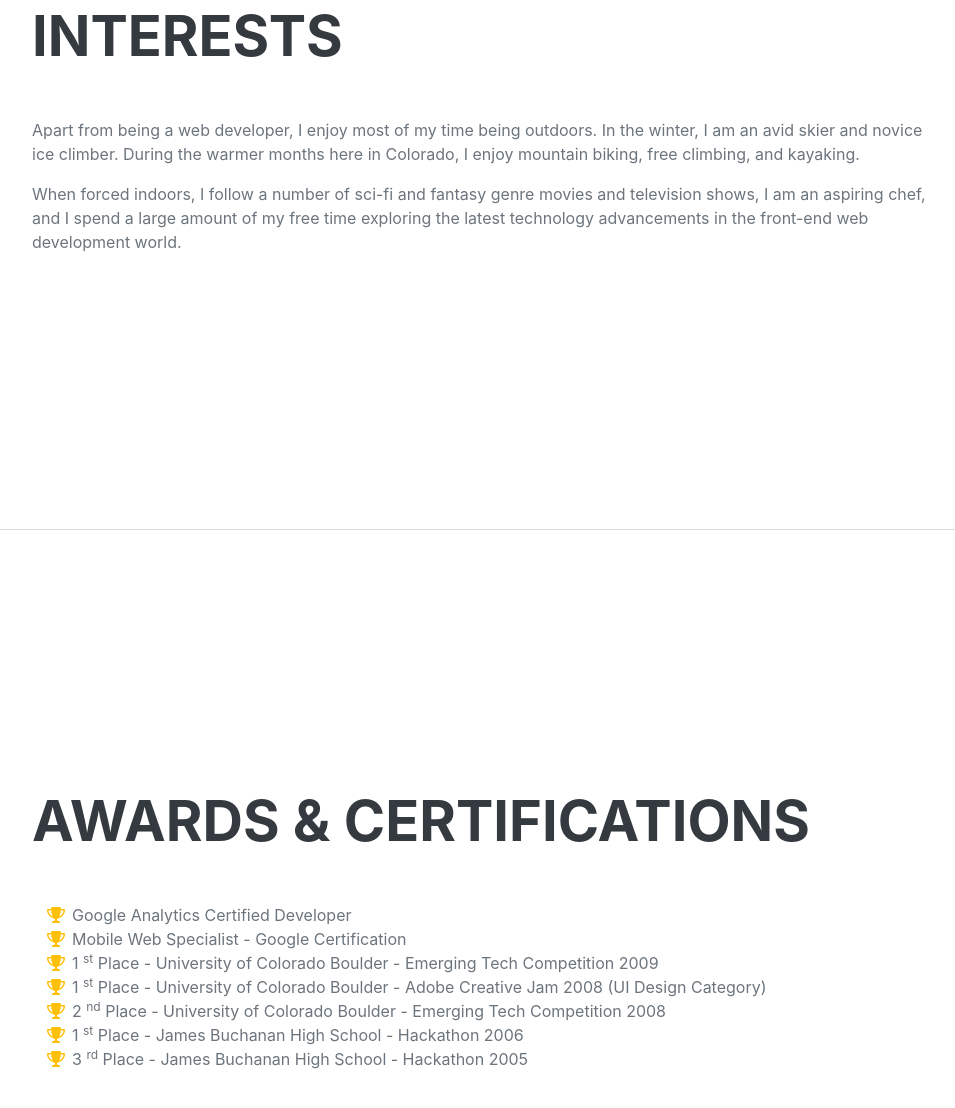
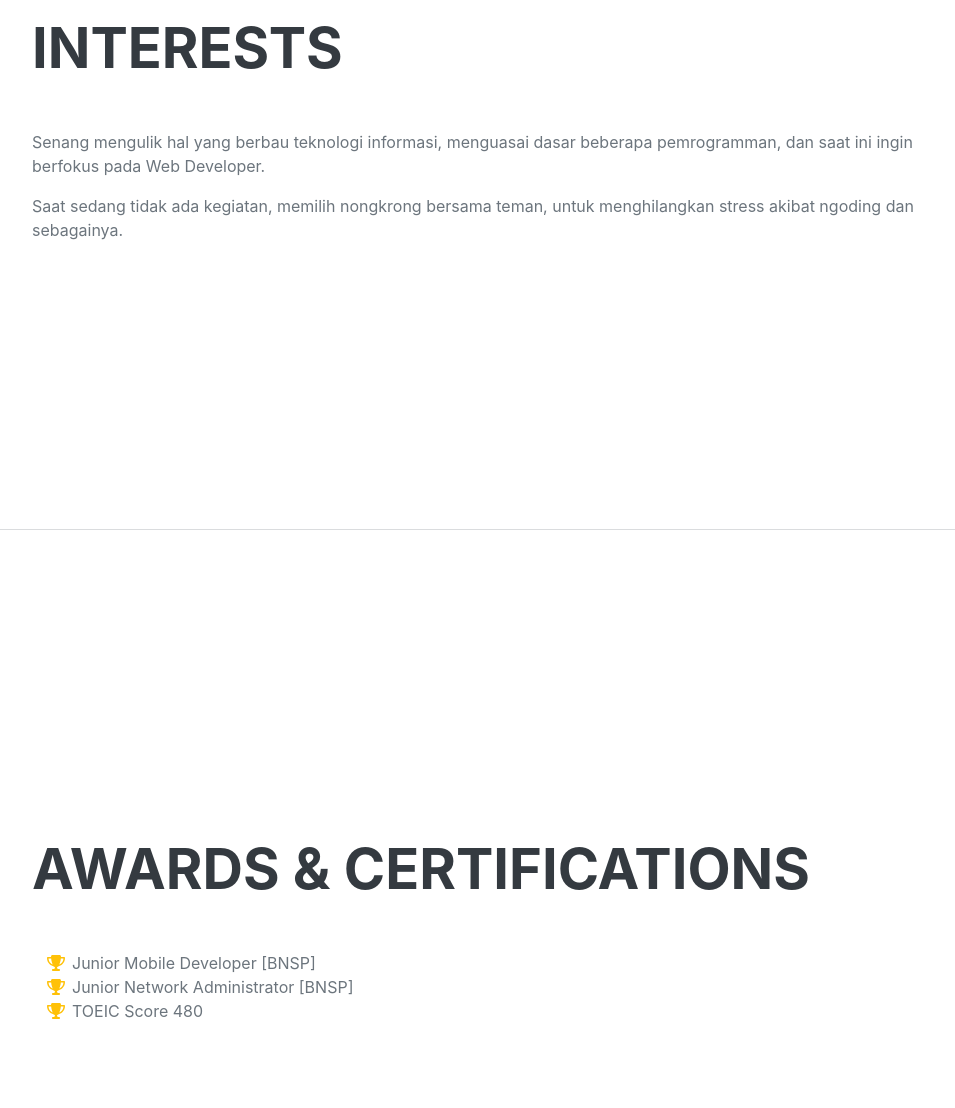
Before and after one commit to bayunimous/tugas2-fswd-arkatama, a plain HTML site: page index.html in a window 1280 px wide. Shown: the part 3712-4820 px from the top of the page, without its empty margins (288-1243 px from the left). Drawn offline with nearby package versions, Linux system fonts and the light colour scheme; a web font is replaced by a local one.

Commit message:
[DOCS/FIX/FINAL] : Mengubah pada bagian interest dan awards, project final is done

```diff
--- a/index.html
+++ b/index.html
@@ -272,16 +272,13 @@
         <div class="resume-section-content">
           <h2 class="mb-5">Interests</h2>
           <p>
-            Apart from being a web developer, I enjoy most of my time being
-            outdoors. In the winter, I am an avid skier and novice ice climber.
-            During the warmer months here in Colorado, I enjoy mountain biking,
-            free climbing, and kayaking.
+            Senang mengulik hal yang berbau teknologi informasi, menguasai dasar
+            beberapa pemrogramman, dan saat ini ingin berfokus pada Web
+            Developer.
           </p>
           <p class="mb-0">
-            When forced indoors, I follow a number of sci-fi and fantasy genre
-            movies and television shows, I am an aspiring chef, and I spend a
-            large amount of my free time exploring the latest technology
-            advancements in the front-end web development world.
+            Saat sedang tidak ada kegiatan, memilih nongkrong bersama teman,
+            untuk menghilangkan stress akibat ngoding dan sebagainya.
           </p>
         </div>
       </section>
@@ -295,56 +292,19 @@
               <span class="fa-li"
                 ><i class="fas fa-trophy text-warning"></i
               ></span>
-              Google Analytics Certified Developer
+              Junior Mobile Developer [BNSP]
             </li>
             <li>
               <span class="fa-li"
                 ><i class="fas fa-trophy text-warning"></i
               ></span>
-              Mobile Web Specialist - Google Certification
+              Junior Network Administrator [BNSP]
             </li>
             <li>
               <span class="fa-li"
                 ><i class="fas fa-trophy text-warning"></i
               ></span>
-              1
-              <sup>st</sup>
-              Place - University of Colorado Boulder - Emerging Tech Competition
-              2009
-            </li>
-            <li>
-              <span class="fa-li"
-                ><i class="fas fa-trophy text-warning"></i
-              ></span>
-              1
-              <sup>st</sup>
-              Place - University of Colorado Boulder - Adobe Creative Jam 2008
-              (UI Design Category)
-            </li>
-            <li>
-              <span class="fa-li"
-                ><i class="fas fa-trophy text-warning"></i
-              ></span>
-              2
-              <sup>nd</sup>
-              Place - University of Colorado Boulder - Emerging Tech Competition
-              2008
-            </li>
-            <li>
-              <span class="fa-li"
-                ><i class="fas fa-trophy text-warning"></i
-              ></span>
-              1
-              <sup>st</sup>
-              Place - James Buchanan High School - Hackathon 2006
-            </li>
-            <li>
-              <span class="fa-li"
-                ><i class="fas fa-trophy text-warning"></i
-              ></span>
-              3
-              <sup>rd</sup>
-              Place - James Buchanan High School - Hackathon 2005
+              TOEIC Score 480
             </li>
           </ul>
         </div>
```
